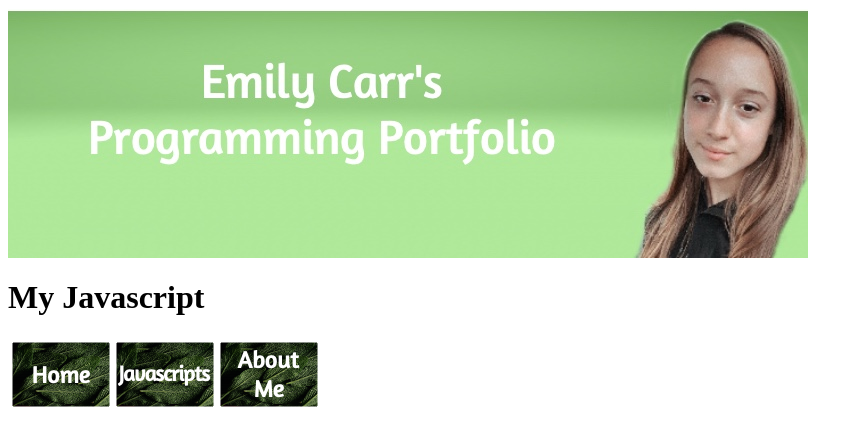
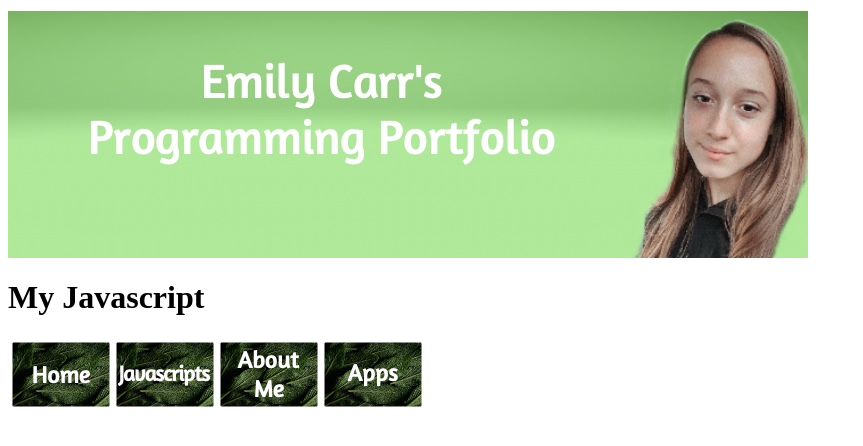
Before and after one commit to emilycarr26/emilycarr26.github.io, a plain HTML site: page javascripts.html in a window 1280 px wide. Shown: the whole page, without its empty margins (0-863 px from the left). Drawn offline with Linux system fonts and the light colour scheme.

Commit message:
Update javascripts.html

```diff
--- a/javascripts.html
+++ b/javascripts.html
@@ -21,6 +21,9 @@
                 <img src="javascripts.png.png"</th></a>
              <th id="nav-th"><a href="aboutme.html"</a>
                <img src="aboutme.png-2.png"</th></a>
+        <th id="nav-th">
+                <a href="apps.html"</a>
+                <img src="apps.png-2.png"</a>
 
            </tr>
         </thead>
```
